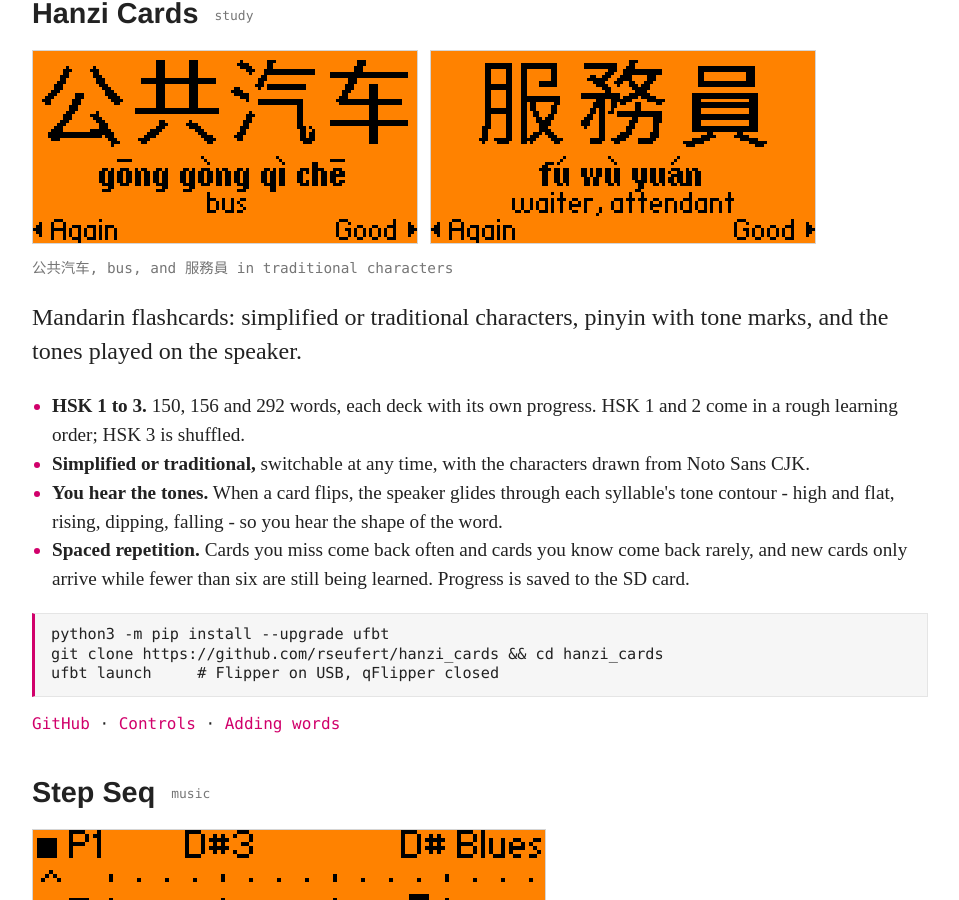
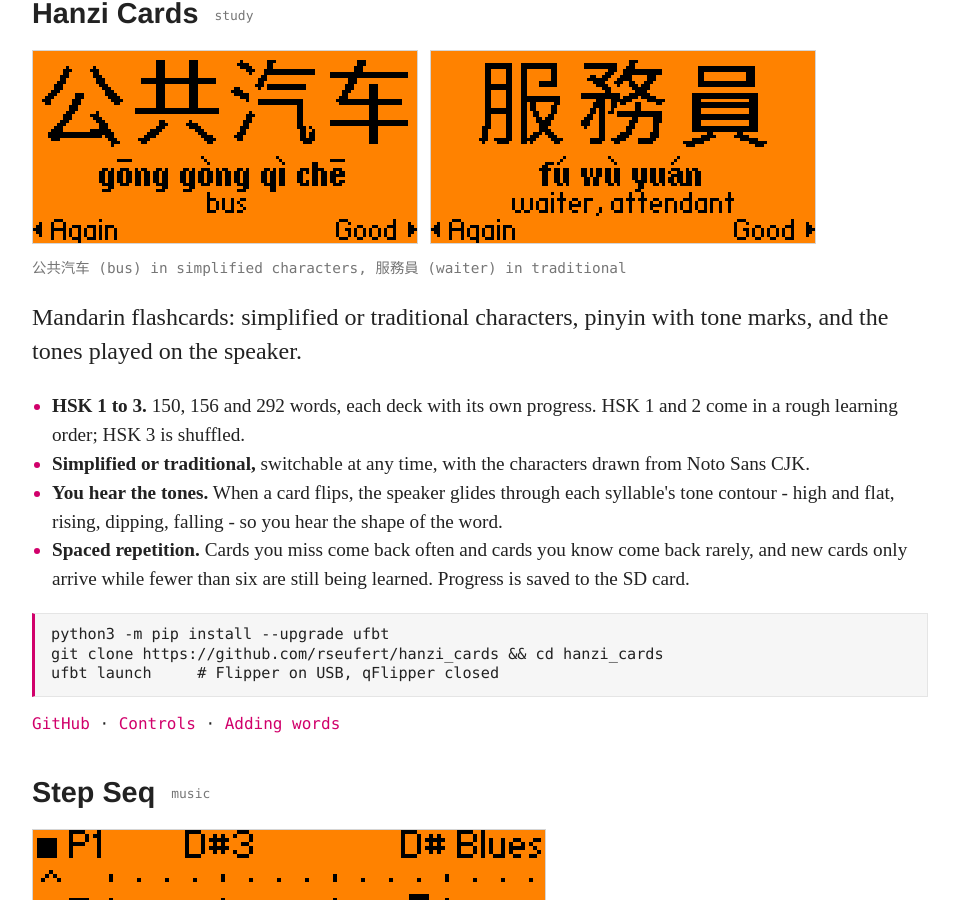
Before and after one commit to rseufert/rseufert.github.io, a Jekyll site: the page built from index.html, in a window 1280 px wide and 900 px high, scrolled down 14043 px. Shown: the whole window, without its empty margins (160-1119 px from the left). Built offline with Jekyll 4.4.1, drawn with Linux system fonts in a browser that asks for light colours.

Commit message:
Films: mock-bank 0.6.0 re-cuts of both bank films; a clearer Hanzi caption
From mock-films d2c09aa: bank_four_payments_film (35.15 s, sha256
d3322345...) and bank_returned_film (53.2 s, 9b02b061...) re-captured
at mock-bank 0.6.0, with new alt text from the index. The four-payments
still is now the frame at poster_ms 22200, the end of act one: the file,
both rejections, the promised camt.054, both bookings and the debit.
The returned film's still stays its last frame.

The Hanzi Cards caption now says which card is in which script:
'公共汽车 (bus) in simplified characters, 服務員 (waiter) in
traditional'.

Co-Authored-By: Claude Opus 5.5 <noreply@anthropic.com>
Claude-Session: https://claude.ai/code/session_015RDTBgG3oYVSZTAaz1gNwq

```diff
--- a/index.html
+++ b/index.html
@@ -90,7 +90,7 @@ curl -X POST --data-binary @order.edi http://127.0.0.1:8080/edi</code></pre>
 	<div class="project">
 		<h3><a href="https://github.com/rseufert/mock-bank">mock-bank</a></h3>
 		<figure class="film">
-			<a class="play" href="/blog/bank_four_payments_film.gif" title="play the film"><img src="/blog/bank_four_payments_film.png" width="800" height="450" loading="lazy" alt="ACME sends mock-bank a file of four payments, and the bank's status report rejects two, giving a reason for each. The capture then advances the bank's clock twice: the other two payments are booked and reported in a debit notification, and then in a statement. The rejected two appear in neither."></a>
+			<a class="play" href="/blog/bank_four_payments_film.gif" data-poster-ms="22200" title="play the film"><img src="/blog/bank_four_payments_film.png" width="800" height="450" loading="lazy" alt="ACME sends mock-bank a file of four payments, and the bank's status report rejects two, giving a reason for each. The bank's own queue says a debit notification is due on the settlement day, which the film shows as a promise. The capture then advances the bank's clock twice: the other two payments are booked and reported in the debit notification, which keeps the promise, and then in a statement. The rejected two appear in neither."></a>
 			<figcaption>a payment file, half of it rejected <span>drawn by mock-films from a real run</span></figcaption>
 		</figure>
 		<p>A mock bank that speaks ISO 20022 and NACHA, over HTTP and over a drop folder, so you can test a payment integration without a bank, a test IBAN, or six weeks of onboarding. It is not a ledger and not a payment provider: it holds four accounts, moves balances in minor units, and refuses by name anything it does not implement.</p>
@@ -118,7 +118,7 @@ curl -X POST --data-binary @order.edi http://127.0.0.1:8080/edi</code></pre>
 			<li><strong>Worked end to end with the other mocks.</strong> <code>payment_run</code> does what SAP's <code>F110</code> does: select the open items that are due from <a href="https://github.com/rseufert/mock-sap">mock-sap</a>, pay them in one file, and post each statement back so SAP clears what was paid and reopens what came back. Twenty-six tests, run in CI against mock-sap from PyPI - twice, once over ISO 20022 and once over ACH, because the same run has to survive both.</li>
 		</ul>
 		<figure class="film">
-			<a class="play" href="/blog/bank_returned_film.gif" title="play the film"><img src="/blog/bank_returned_film.png" width="800" height="450" loading="lazy" alt="ACME pays one invoice of EUR 1250.00 through mock-bank; it is accepted, and booked and debited on Friday. The capture script then advances the bank's clock a day at a time: Saturday and Sunday are not business days, and no message about the payment arrives on Monday or Tuesday. On Wednesday a pacs.004 returns the payment with reason AC04 and a camt.054 credits the money back. The script had set ACME's account to have payments returned three business days later with AC04, one of the mock's behaviours."></a>
+			<a class="play" href="/blog/bank_returned_film.gif" title="play the film"><img src="/blog/bank_returned_film.png" width="800" height="450" loading="lazy" alt="ACME pays one invoice of EUR 1250.00 through mock-bank; it is accepted, and the bank's own queue says a debit notification is due on Friday, which the film shows as a promise. On Friday the payment is booked and debited, and the queue then holds two more promises, a camt.054 and a pacs.004 due the next Wednesday. The capture script advances the bank's clock a day at a time: Saturday and Sunday are not business days, and no message about the payment arrives on Monday or Tuesday. On Wednesday the pacs.004 returns the payment with reason AC04 and the camt.054 credits the money back, each keeping its promise. The script had set ACME's account to have payments returned three business days later with AC04, one of the mock's behaviours."></a>
 			<figcaption>a payment that comes back <span>drawn by mock-films from a real run</span></figcaption>
 		</figure>
 <pre><code>pip install mock-bank
@@ -241,7 +241,7 @@ python3 -m unittest -v mockbank.examples.test_payment_run</code></pre>
 		<figure class="shot pair">
 			<img src="/flipper/hanzi_cards.png" width="512" height="256" loading="lazy" alt="The back of a Hanzi Cards card on the Flipper's orange screen: the characters 公共汽车 large across the top, the pinyin gōng gòng qì chē below them, then the English &quot;bus&quot;, with &quot;Again&quot; at the bottom left and &quot;Good&quot; at the bottom right.">
 			<img src="/flipper/hanzi_cards_traditional.png" width="512" height="256" loading="lazy" alt="Another card in traditional characters: 服務員, the pinyin fú wù yuán, and the English &quot;waiter, attendant&quot;, with Again and Good at the bottom.">
-			<figcaption><span lang="zh-Hans">公共汽车</span>, bus, and <span lang="zh-Hant">服務員</span> in traditional characters</figcaption>
+			<figcaption><span lang="zh-Hans">公共汽车</span> (bus) in simplified characters, <span lang="zh-Hant">服務員</span> (waiter) in traditional</figcaption>
 		</figure>
 		<p>Mandarin flashcards: simplified or traditional characters, pinyin with tone marks, and the tones played on the speaker.</p>
 		<ul class="features">
```
Also changed, not shown: blog/bank_four_payments_film.gif, blog/bank_four_payments_film.png, blog/bank_returned_film.gif, blog/bank_returned_film.png.
